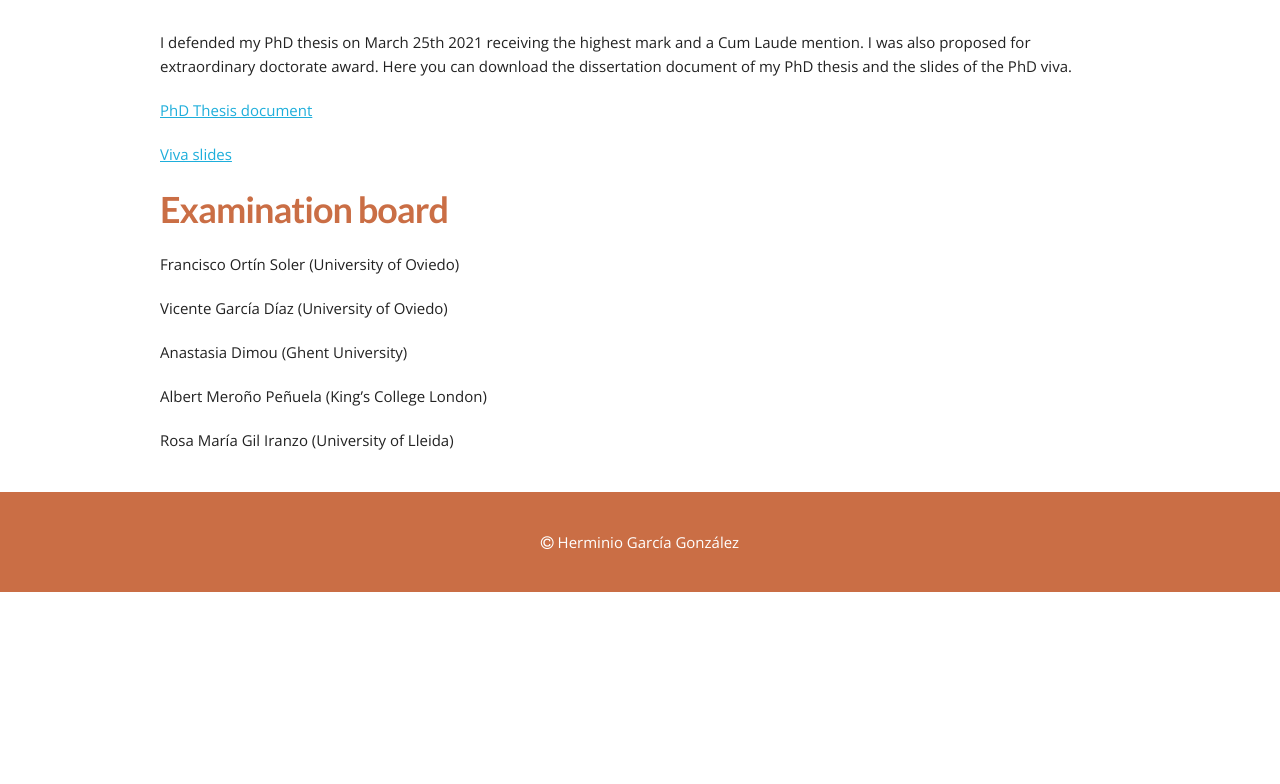
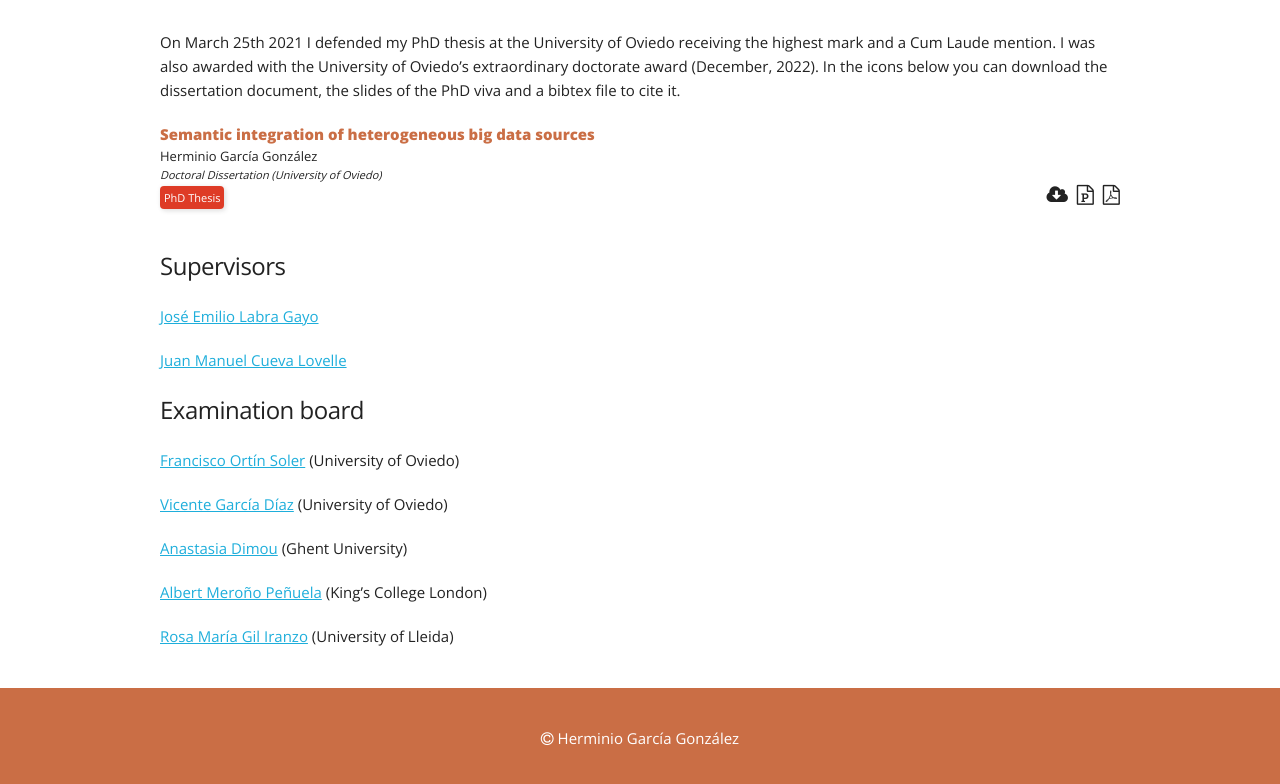
Before and after one commit to herminiogg/herminiogg.github.io, a Jekyll site: the page built from thesis/index.md, in a window 1280 px wide and 1041 px high. Shown: the part 253-1037 px from the top of the window. Built offline with Jekyll 4.4.1, drawn with Linux system fonts in a browser that asks for light colours.

Commit message:
Modified the aspect and content of the PhD thesis page

```diff
--- /dev/null
+++ b/thesis/Garcia-GonzalezPhDThesis.bib
@@ -0,0 +1,6 @@
+@phdthesis{garciagonzalez2021phdthesis,
+  title={Semantic integration of heterogeneous big data sources},
+  author={Garc{\i}a Gonz{\'a}lez, Herminio},
+  year={2021},
+  school={University of Oviedo}
+}
--- /dev/null
+++ b/thesis/Garcia-GonzalezPhDThesisEs.bib
@@ -0,0 +1,6 @@
+@phdthesis{garciagonzalez2021phdthesis,
+  title={Integraci{\'o}n sem{\'a}ntica de grandes fuentes de datos heterog{\'e}neas},
+  author={Garc{\i}a Gonz{\'a}lez, Herminio},
+  year={2021},
+  school={Universidad de Oviedo}
+}
--- a/thesis/index.md
+++ b/thesis/index.md
@@ -5,20 +5,42 @@ page-title: "PhD Thesis"
 lang: en
 ---
 
-I defended my PhD thesis on March 25th 2021 receiving the highest mark and a Cum Laude mention. I was also proposed for extraordinary doctorate award. Here you can download the dissertation document of my PhD thesis and the slides of the PhD viva.
+On March 25th 2021 I defended my PhD thesis at the University of Oviedo receiving the highest mark and a Cum Laude mention. I was also awarded with the University of Oviedo's extraordinary doctorate award (December, 2022). In the icons below you can download the dissertation document, the slides of the PhD viva and a bibtex file to cite it.
 
-[PhD Thesis document](Thesis-Herminio-Garcia-Gonzalez.pdf)
+<div class="references">
+    <div class="reference">
+        <div class="mainInformation">
+            <span class="title">Semantic integration of heterogeneous big data sources</span>
+            <span class="authors">Herminio García González</span>
+            <span class="venue">Doctoral Dissertation (University of Oviedo)</span>
+        </div>
+        <div class="otherInformation">
+            <div class="typeOfVenue">
+                <span class="typeOfVenueTitle bookChapter">PhD Thesis</span>
+            </div>
+            <div class="links">
+                <a href="Garcia-GonzalezPhDThesis.bib" title="Download BibTeX"><i class="fa fa-cloud-download fa-2x"></i></a>
+                <a href="Slides-viva-Herminio-Garcia-Gonzalez.pdf" title="Download slides"><i class="fa fa-file-powerpoint-o fa-2x"></i></a>
+                <a href="Thesis-Herminio-Garcia-Gonzalez.pdf" title="Download PhD dissertation"><i class="fa fa-file-pdf-o fa-2x"></i></a>
+            </div>
+        </div>
+    </div>
+</div>
 
-[Viva slides](Slides-viva-Herminio-Garcia-Gonzalez.pdf)
+##### Supervisors
 
-### Examination board
+[José Emilio Labra Gayo](https://labra.weso.es/)
 
-Francisco Ortín Soler (University of Oviedo)
+[Juan Manuel Cueva Lovelle](http://di002.edv.uniovi.es/~cueva/index.html)
 
-Vicente García Díaz (University of Oviedo)
+##### Examination board
 
-Anastasia Dimou (Ghent University)
+[Francisco Ortín Soler](https://www.reflection.uniovi.es/ortin/) (University of Oviedo)
 
-Albert Meroño Peñuela (King's College London)
+[Vicente García Díaz](http://www.vicentegarciadiaz.com/) (University of Oviedo)
 
-Rosa María Gil Iranzo (University of Lleida)
+[Anastasia Dimou](https://natadimou.com/) (Ghent University)
+
+[Albert Meroño Peñuela](https://www.albertmeronyo.org/) (King's College London)
+
+[Rosa María Gil Iranzo](https://rhizomik.net/~rosa) (University of Lleida)
```
Also changed, not shown: es/thesis/index.md (+31 -9 lines).
